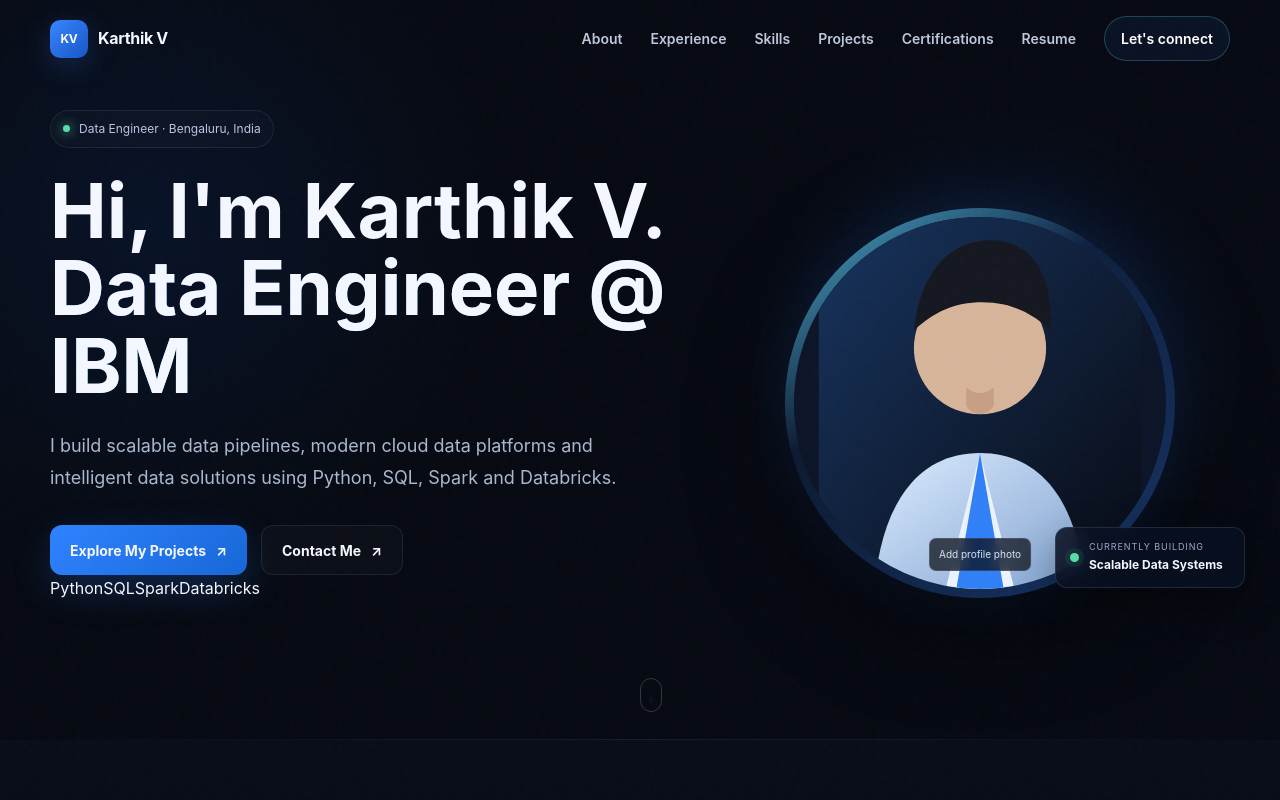
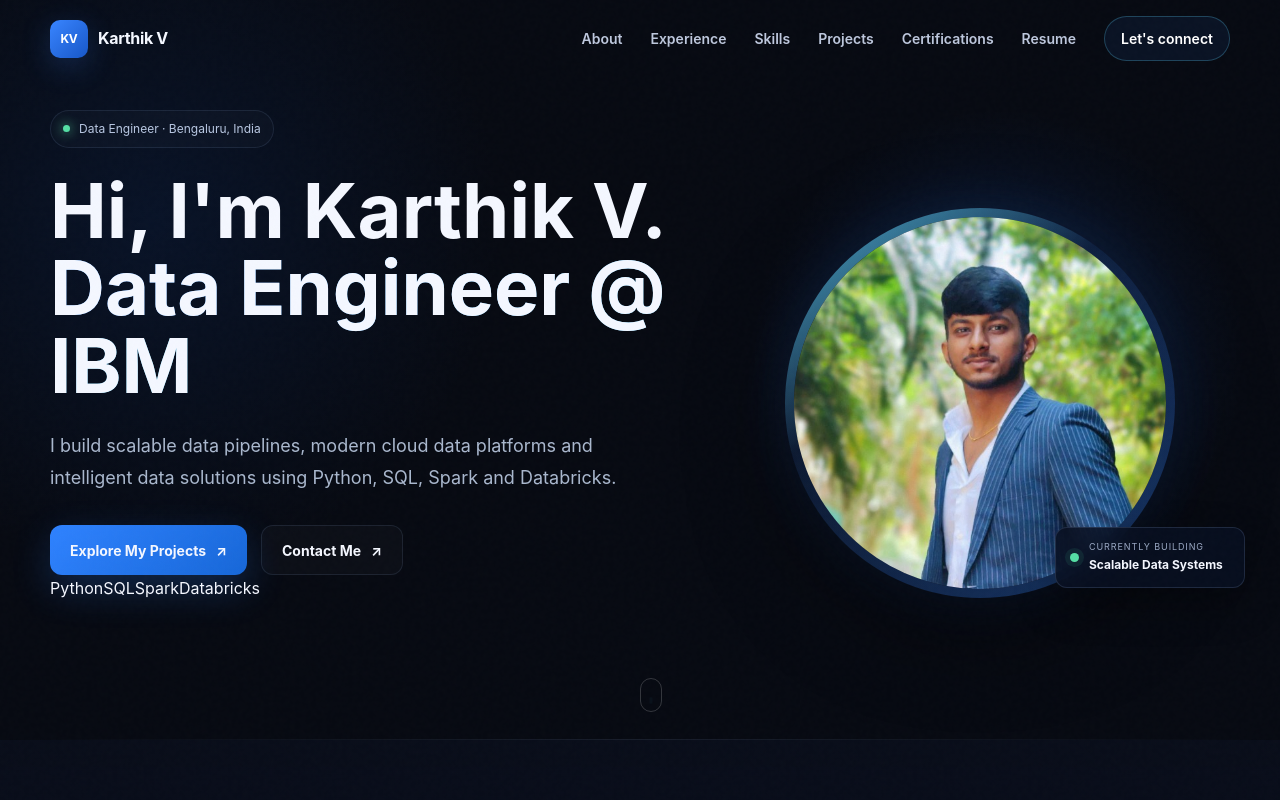
Before and after one commit to alihi122007-oss/karthikv-portfolio, a plain HTML site: page index.html in a window 1280 px wide. Shown: the top 800 px of the page. Drawn offline with Linux system fonts and the light colour scheme.

```diff
--- a/index.html
+++ b/index.html
@@ -55,25 +55,8 @@
         <div class="hero-visual reveal">
           <div class="hero-glow" aria-hidden="true"></div>
           <div class="profile-frame">
-            <div class="profile-photo" role="img" aria-label="Professional profile photo placeholder">
-              <svg viewBox="0 0 400 480" aria-hidden="true">
-                <defs>
-                  <linearGradient id="portraitBg" x1="0" y1="0" x2="1" y2="1">
-                    <stop offset="0" stop-color="#18345f"/><stop offset="1" stop-color="#070a12"/>
-                  </linearGradient>
-                  <linearGradient id="suit" x1="0" y1="0" x2="1" y2="1">
-                    <stop offset="0" stop-color="#dcecff"/><stop offset="1" stop-color="#7fa1cf"/>
-                  </linearGradient>
-                </defs>
-                <rect width="400" height="480" rx="24" fill="url(#portraitBg)"/>
-                <circle cx="200" cy="172" r="82" fill="#d7b59b"/>
-                <path d="M118 150c8-74 45-112 95-112 49 0 79 39 74 111-22-20-48-34-84-34-35 0-60 12-85 35z" fill="#161821"/>
-                <path d="M183 220c10 10 24 10 34 0v24c-11 13-23 13-34 0z" fill="#c69f85"/>
-                <path d="M68 480c8-116 55-178 132-178s124 62 132 178z" fill="url(#suit)"/>
-                <path d="M200 302l-45 178h90z" fill="#eaf3ff"/>
-                <path d="M200 302l-31 178h62z" fill="#1d74f5" opacity=".9"/>
-              </svg>
-              <span class="photo-label">Add profile photo</span>
+            <div class="profile-photo">
+                <img src="Karthiklindinpic.jpg" alt="Portrait of Karthik V, Data Engineer at IBM" width="400" height="400" loading="eager">
             </div>
           </div>
           <div class="floating-card card-bottom"><span class="pulse-dot"></span><div><small>Currently building</small><strong>Scalable Data Systems</strong></div></div>
@@ -267,8 +250,7 @@
       <div class="container">
         <div class="resume-card reveal">
           <div><p class="eyebrow">06 · Resume</p><h2 id="resume-title">Karthik V — Data Engineer</h2><p>Add your ATS-friendly PDF resume here. Keep LinkedIn, work history, technical skills and certifications aligned with this portfolio.</p></div>
-          <a class="button button-primary" href="#" aria-label="Resume download placeholder">Download Resume <span aria-hidden="true">↓</span></a>
-        </div>
+            <a class="button button-primary" href="Karthik-V-Resume.pdf" download="Karthik-V-Resume.pdf" aria-label="Download Karthik V resume PDF">Download Resume <span aria-hidden="true">↓</span></a>        </div>
       </div>
     </section>
 
@@ -276,13 +258,12 @@
       <div class="container">
         <div class="contact-card reveal">
           <div class="contact-glow" aria-hidden="true"></div>
-          <p class="eyebrow">06 · Contact</p>
+          <p class="eyebrow">07 · Contact</p>
           <h2 id="contact-title">Let's build something <span>valuable.</span></h2>
           <p>Interested in data engineering, cloud platforms, or Generative AI? Connect with me and start a conversation.</p>
           <div class="contact-actions">
             <a class="button button-primary" href="https://www.linkedin.com/in/-karthik-v-/" target="_blank" rel="noopener noreferrer">Connect on LinkedIn <span>↗</span></a>
-            <a class="button button-secondary" href="https://github.com/" target="_blank" rel="noopener noreferrer">GitHub <span>↗</span></a>
-          </div>
+            <a class="button button-secondary" href="https://github.com/alihi122007-oss" target="_blank" rel="noopener noreferrer">GitHub <span>↗</span></a>          </div>
         </div>
       </div>
     </section>
```
